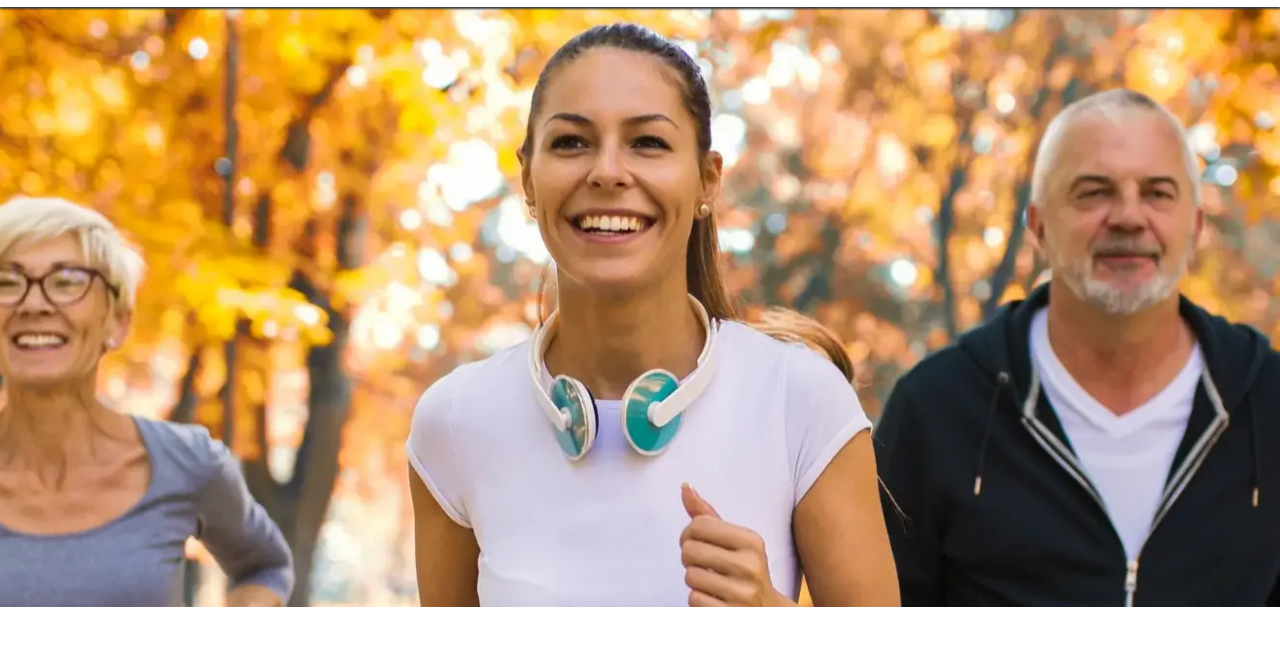
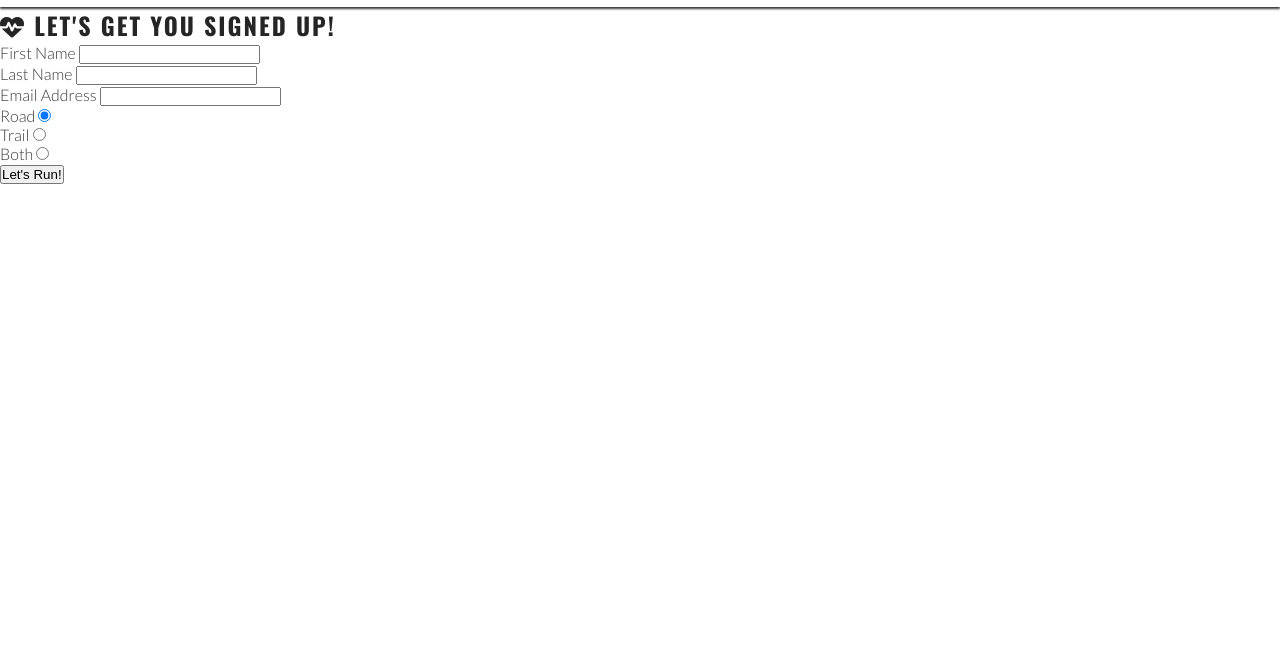
Before and after one commit to bmich22/loverunning, a plain HTML site: page signup.html in a window 1280 px wide. Shown: the part 72-730 px from the top of the page. Drawn offline with nearby package versions, Linux system fonts and the light colour scheme.

Commit message:
Create sign up form

```diff
--- a/signup.html
+++ b/signup.html
@@ -15,8 +15,7 @@
     <link rel="icon" type="image/png" sizes="32x32" href="assets/favicon/favicon-32x32.png">
     <link rel="icon" type="image/png" sizes="16x16" href="assets/favicon/favicon-16x16.png">
     <!-- link to Stylesheet -->
-    <link rel="stylesheet" href="assets/css/style.css"
-</head>
+    <link rel="stylesheet" href="assets/css/style.css" </head>
 
 <body>
     <!-- Header -->
@@ -35,18 +34,53 @@
         </nav>
     </header>
 
-    <!-- Main Content -->
+    <!-- Main content -->
     <main>
-        <section id="hero"></section>
+        <section id="signup">
+            <form id="signup-form" method="POST" action="https://formdump.codeinstitute.net">
+                <h2><i class="fa-solid fa-heartbeat"></i> Let's get you signed up!</h2>
+                <label for="first-name">First Name</label>
+                <input type="text" name="first_name" id="first-name" class="text-input" required>
+                <br>
+                <label for="last-name">Last Name</label>
+                <input type="text" name="last_name" id="last-name" class="text-input" required>
+                <br>
+                <label for="email-address">Email Address</label>
+                <input type="email" name="email_address" id="email-address" class="text-input" required>
+                <br>
+                <div class="radio-buttons">
+                    <div>
+                        <label for="road">Road</label>
+                        <input type="radio" name="running_preference" id="road" value="road" required checked>
+                    </div>
+                    <div>
+                        <label for="trail">Trail</label>
+                        <input type="radio" name="running_preference" id="trail" value="trail" required>
+                    </div>
+                    <div>
+                        <label for="both">Both</label>
+                        <input type="radio" name="running_preference" id="both" value="both" required>
+                    </div>
+                </div>
+                <button type="submit" class="join-button">Let's Run!</button>
+            </form>
+        </section>
     </main>
 
     <!-- Footer -->
     <footer>
         <ul id="social-networks">
-            <li><a href="http://www.facebook.com" target="_blank" rel="noopen" aria-label="Visit our Facebook page (opens in new tab)"><i class="fa-brands fa-facebook"></i></a></li>
-            <li><a href="http://www.twitter.com" target="_blank" rel="noopen" aria-label="Visit our X page (opens in new tab)"><i class="fa-brands fa-x-twitter"></i></a></li>
-            <li><a href="http://www.youtube.com" target="_blank" rel="noopen" aria-label="Visit our YouTube page (opens in new tab)"><i class="fa-brands fa-square-youtube"></i></a></li>
-            <li><a href="http://www.Instagram.com" target="_blank" rel="noopen" aria-label="Visit our Instagram page (opens in new tab)"><i class="fa-brands fa-instagram"></i></a></li>
+            <li><a href="http://www.facebook.com" target="_blank" rel="noopen"
+                    aria-label="Visit our Facebook page (opens in new tab)"><i class="fa-brands fa-facebook"></i></a>
+            </li>
+            <li><a href="http://www.twitter.com" target="_blank" rel="noopen"
+                    aria-label="Visit our X page (opens in new tab)"><i class="fa-brands fa-x-twitter"></i></a></li>
+            <li><a href="http://www.youtube.com" target="_blank" rel="noopen"
+                    aria-label="Visit our YouTube page (opens in new tab)"><i
+                        class="fa-brands fa-square-youtube"></i></a></li>
+            <li><a href="http://www.Instagram.com" target="_blank" rel="noopen"
+                    aria-label="Visit our Instagram page (opens in new tab)"><i class="fa-brands fa-instagram"></i></a>
+            </li>
         </ul>
     </footer>
 
```
